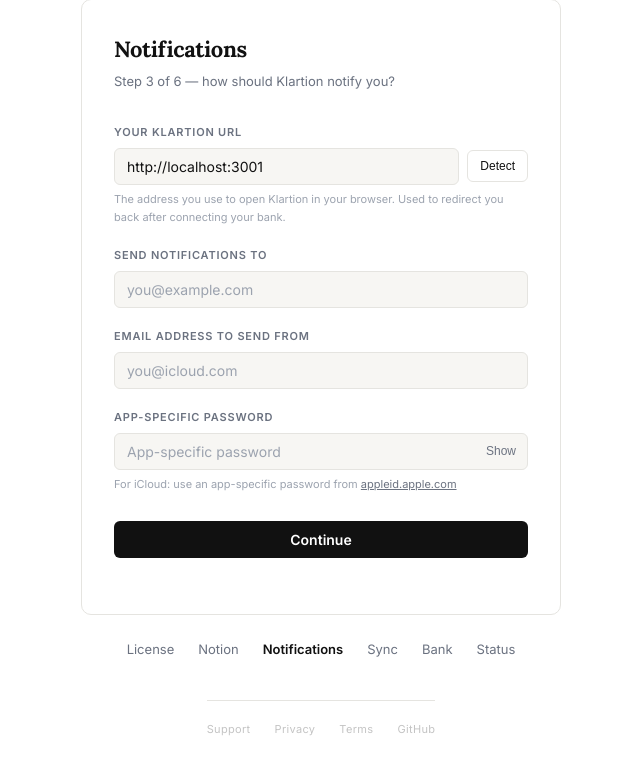
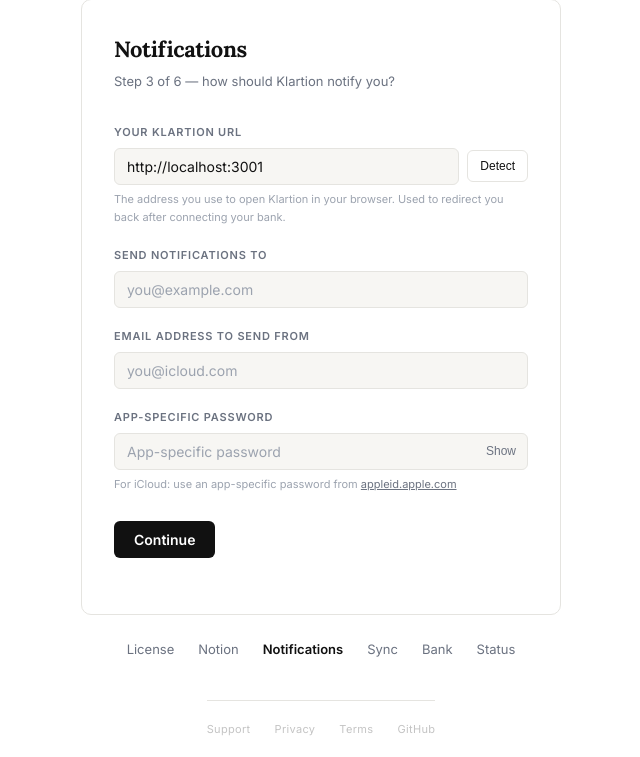
Before and after one commit to DAdjadj/klartion, a Flask app: page /setup/notifications in a window 1280 px wide. Shown: the part 169-926 px from the top of the page, without its empty margins (319-959 px from the left). Run offline with Flask 3, Linux system fonts and the light colour scheme; data that the repository does not hold is empty.

Commit message:
Fix test email button alignment
Co-Authored-By: Claude Opus 4.6 (1M context) <noreply@anthropic.com>

```diff
--- a/app/web/templates/setup_notifications.html
+++ b/app/web/templates/setup_notifications.html
@@ -59,8 +59,8 @@
         }
         </script>
         <div style="font-size:11px; color:var(--hint); margin-top:0.4rem;">For iCloud: use an app-specific password from <a href="https://appleid.apple.com" target="_blank" style="color:var(--muted);">appleid.apple.com</a></div>
-        <div style="display:flex;gap:8px;align-items:center;">
-          <button class="btn btn-primary" type="submit">Continue</button>
+        <div style="display:flex;gap:8px;align-items:center;flex-wrap:wrap;">
+          <button class="btn btn-primary" type="submit" style="width:auto;">Continue</button>
           {% if smtp_user and smtp_password %}
           <button type="button" class="btn btn-ghost" id="test-email-btn" onclick="sendTestEmail()" style="font-size:12px;">Send test email</button>
           {% endif %}
```
